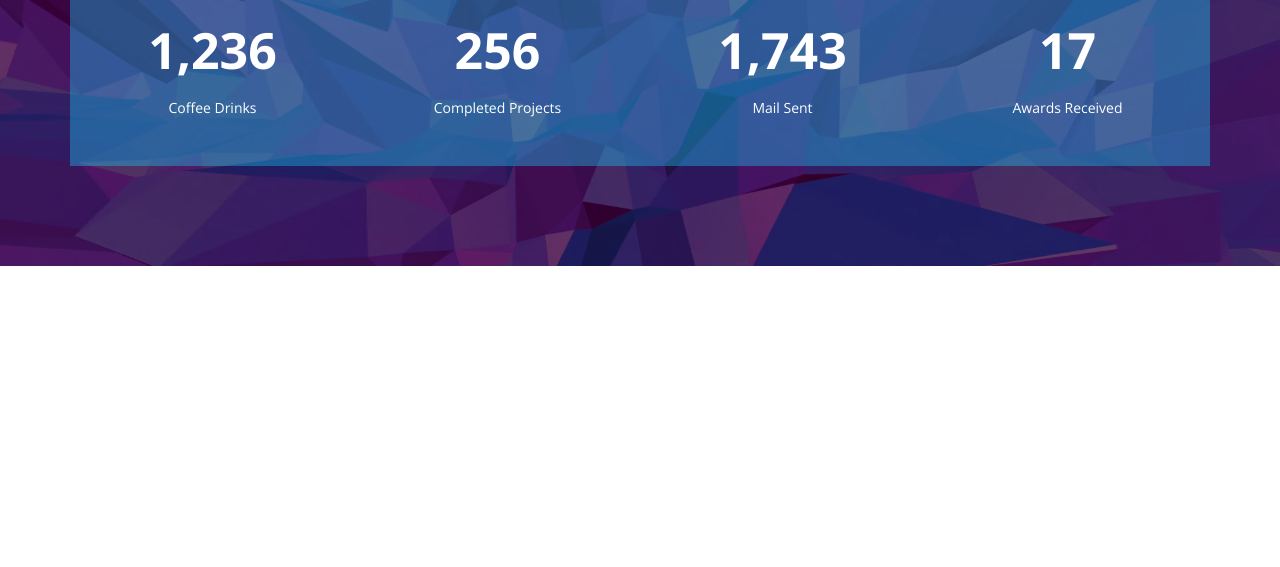
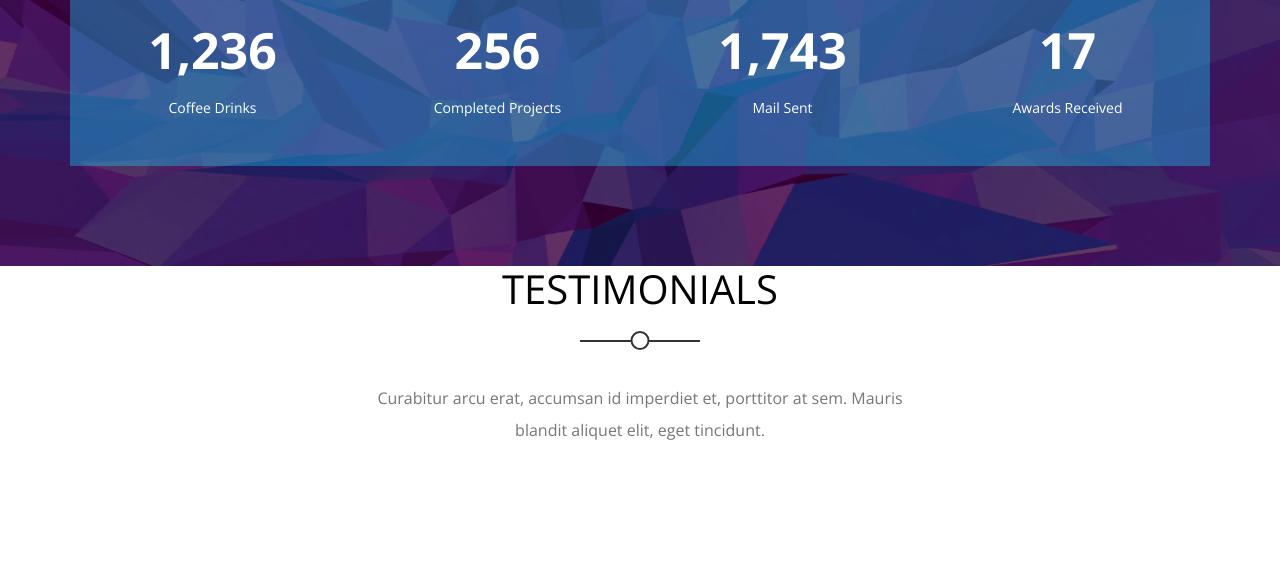
Before and after one commit to omar2550/html-and-CSS-Template_2, a plain HTML site: page index.html in a window 1280 px wide. Shown: the part 4818-5385 px from the top of the page. Drawn offline with nearby package versions, Linux system fonts and the light colour scheme.

Commit message:
Update index.html
I start in the skills section. That was at 7 twenty AM

```diff
--- a/index.html
+++ b/index.html
@@ -257,7 +257,23 @@
         </div>
            <!-- End Stats -->
     <!-- Start Our Skills -->
-
+        <div class="our-skills">
+            <div class="container" >
+                <div class="main-header">
+                    <h2>Testimonials</h2>
+                    <p>Curabitur arcu erat, accumsan id imperdiet et, porttitor at sem. Mauris blandit aliquet elit, eget tincidunt.</p>
+                </div>
+                <div class="skills-content">
+                    <div class="skill">
+                        <img src="">
+                        <div class="skill-text">
+                            <p></p>
+                            <p></p>
+                        </div>
+                    </div>
+                </div>
+            </div>
+        </div>
     <!-- End Our Skills -->
 </body>
 </html>
```
